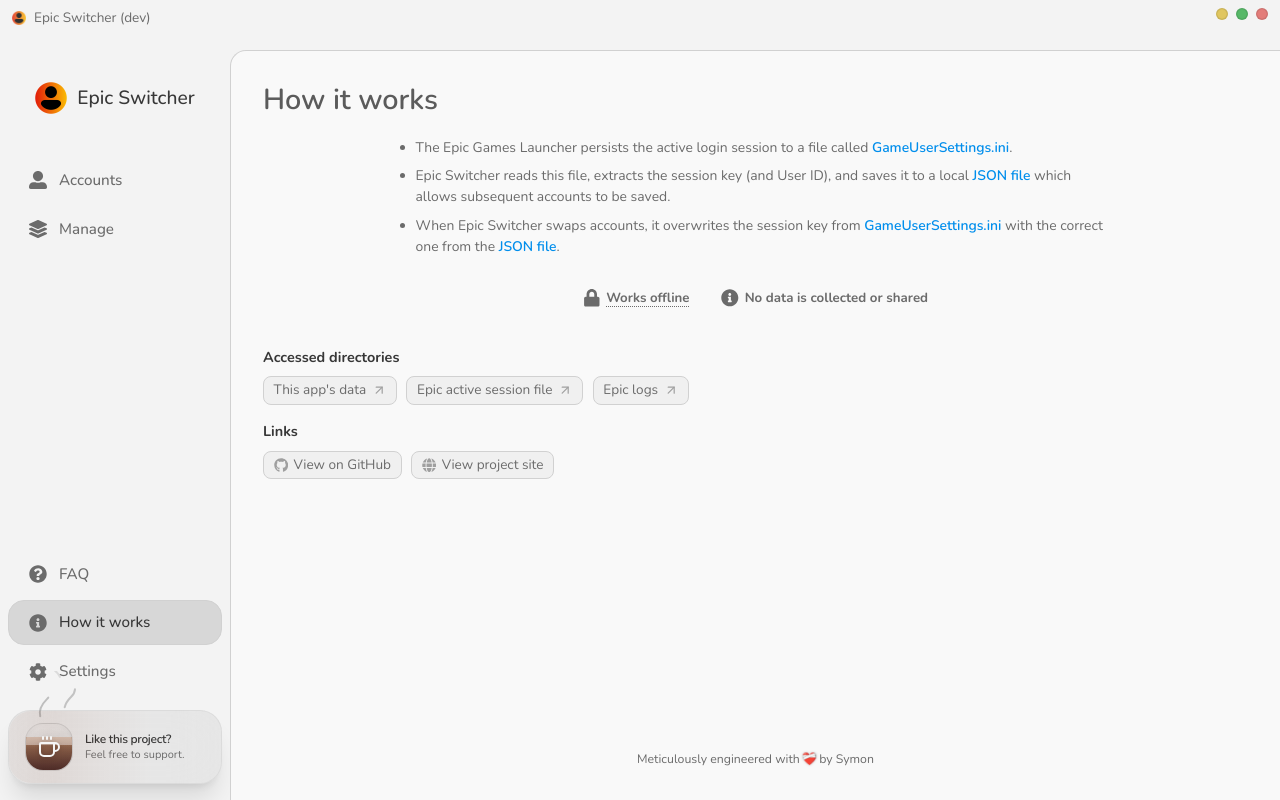
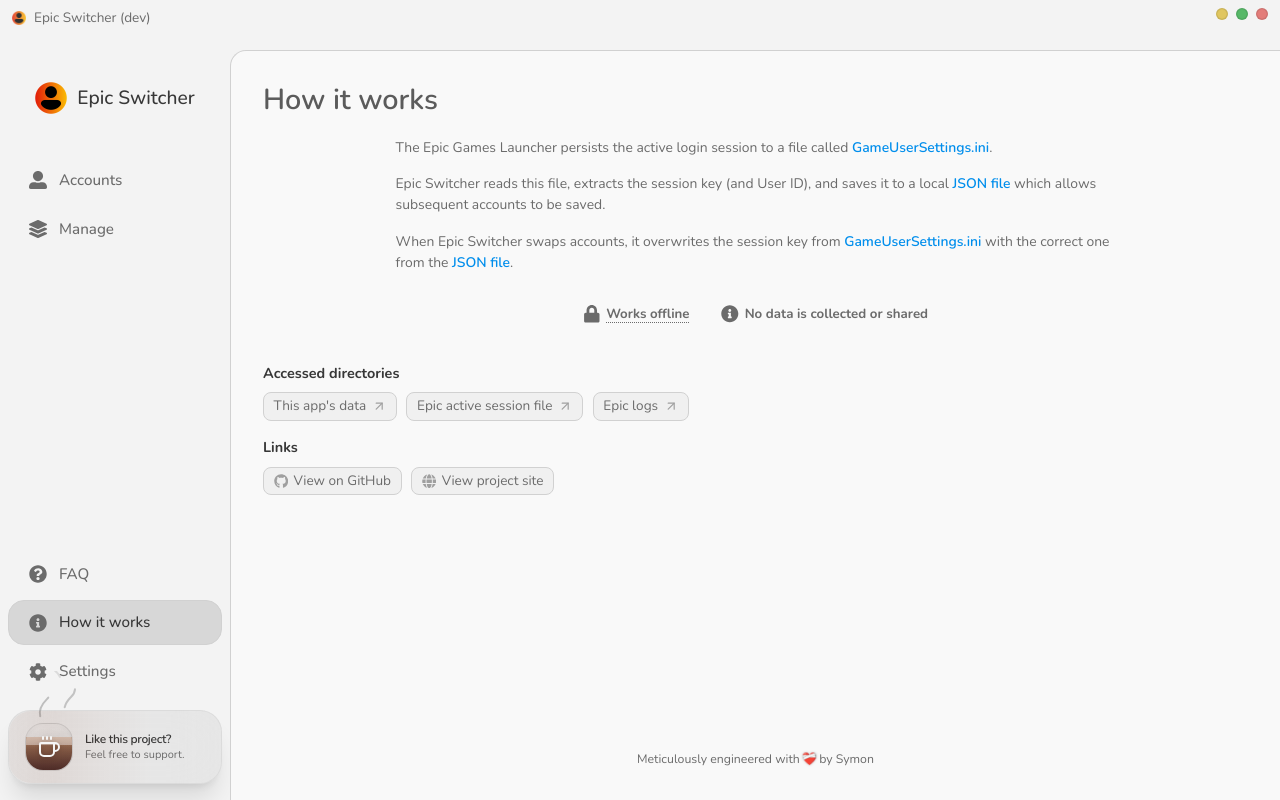
Before and after one commit to symonxdd/epic-switcher, a React (Vite) app in the folder frontend/: page /how-it-works in a window 1280 px wide. Built offline with nearby package versions, Linux system fonts and the light colour scheme.

Commit message:
Update HowItWorks.module.css

```diff
--- a/frontend/src/pages/HowItWorks.module.css
+++ b/frontend/src/pages/HowItWorks.module.css
@@ -20,14 +20,14 @@
 }
 
 .bulletList {
-  list-style-type: disc;
+  list-style-type: none;
   list-style-position: outside;
-  padding-left: 1.25rem;
+  padding-left: 0;
   margin: 0;
 }
 
 .bulletList li {
-  margin-bottom: 0.5rem;
+  margin-bottom: 1rem;
 }
 
 .bulletList li:last-child {
@@ -203,10 +203,8 @@
   align-items: center;
   gap: 0.35rem;
   font-size: 0.83rem;
-  /* smaller text */
   color: var(--text-secondary);
   white-space: nowrap;
-  /* prevents awkward wrapping within one label */
   line-height: normal;
 }
 
```
